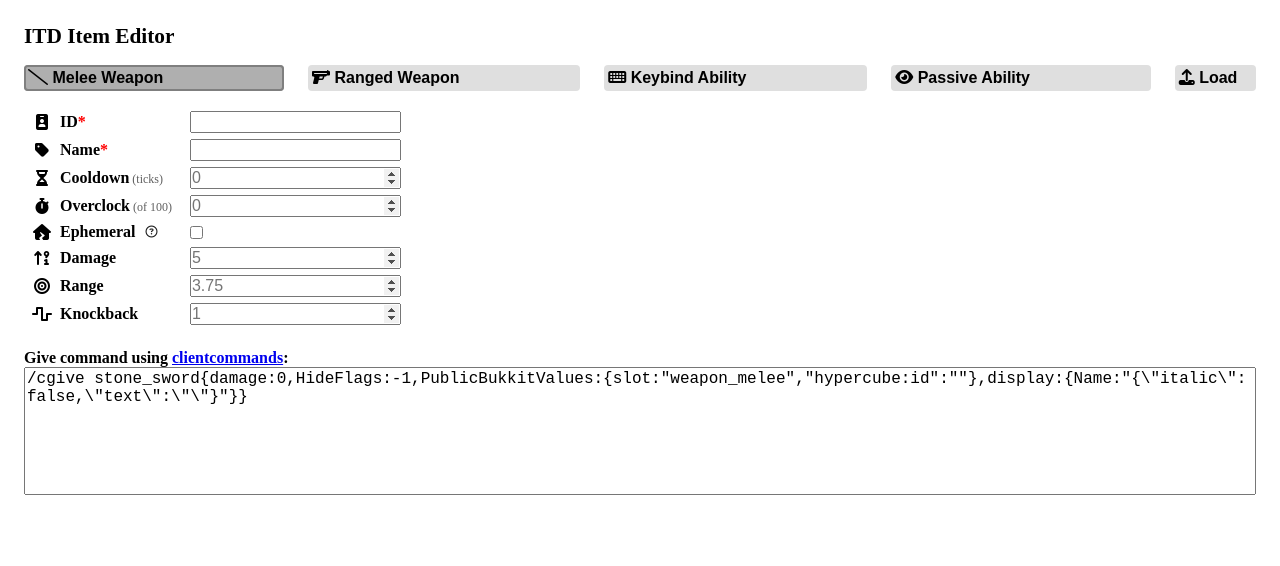
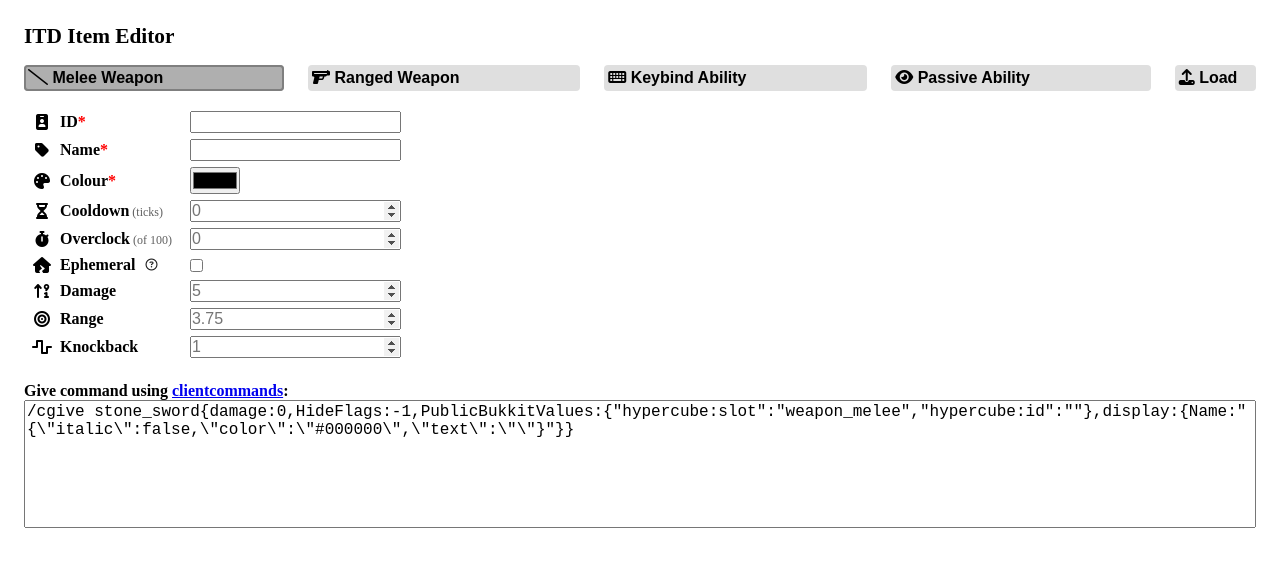
Before and after one commit to Totobird-Creations/Map-Storage, a plain HTML site: page itdsnb/itemgen.html in a window 1280 px wide. Drawn offline with nearby package versions, Linux system fonts and the light colour scheme.

Commit message:
Added colour to itemgen.html and fixed slot tag key.

```diff
--- a/itdsnb/itemgen.html
+++ b/itdsnb/itemgen.html
@@ -213,8 +213,9 @@
 
             <table id="item_entries">
 
-                <tr slot_types="weapon_melee weapon_ranged ability_keybind ability_passive" icon="fa id-badge" label="ID"   type="text" required nbt_path='PublicBukkitValues."hypercube:id"'                       ></tr>
-                <tr slot_types="weapon_melee weapon_ranged ability_keybind ability_passive" icon="fa tag"      label="Name" type="text" required nbt_path='display.Name'                      nbt_type="NbtSUCName" ></tr>
+                <tr                slot_types="weapon_melee weapon_ranged ability_keybind ability_passive" icon="fa id-badge" label="ID"     type="text"  required nbt_path='PublicBukkitValues."hypercube:id"'                       ></tr>
+                <tr                slot_types="weapon_melee weapon_ranged ability_keybind ability_passive" icon="fa tag"      label="Name"   type="text"  required nbt_path='display.Name'                      nbt_type="NbtSUCName" ></tr>
+                <tr id="ie_colour" slot_types="weapon_melee weapon_ranged ability_keybind ability_passive" icon="fa palette"  label="Colour" type="color" required                                                                    ></tr>
 
                 <tr                            slot_types="weapon_melee weapon_ranged ability_keybind ability_passive" icon="fa hourglass-half" label="Cooldown"  label_unit="ticks"  type="number"   placeholder="0" nbt_path='PublicBukkitValues."hypercube:cooldown"'  nbt_type="NbtDouble"       ></tr>
                 <tr                            slot_types="weapon_melee weapon_ranged ability_keybind ability_passive" icon="fa stopwatch"      label="Overclock" label_unit="of 100" type="number"   placeholder="0" nbt_path='PublicBukkitValues."hypercube:overclock"' nbt_type="NbtDouble"       ></tr>
@@ -305,7 +306,7 @@
 
                 // Specific use cases.
                 class NbtSUCName {constructor(text) {this.text = text;}
-                    toJSON() {return "\"{\\\"italic\\\":false,\\\"text\\\":\\\"" + this.text.replaceAll("\\", "\\\\\\\\").replaceAll("\"", "\\\\\\\"") + "\\\"}\"";}
+                    toJSON() {return "\"{\\\"italic\\\":false,\\\"color\\\":\\\"" + $("#item_entries tr#ie_colour td input").val() + "\\\",\\\"text\\\":\\\"" + this.text.replaceAll("\\", "\\\\\\\\").replaceAll("\"", "\\\\\\\"") + "\\\"}\"";}
                 }
                 class NbtSUCEphemeral {constructor(value) {this.value = value;}
                     toJSON() {if ($("#item_entries tr#ie_ephemeral td input").prop("checked")) {return "1.0d";} else {return null;}}
@@ -400,7 +401,7 @@
                         data.put("Charged", new NbtByte(1));
                         data.put("ChargedProjectiles", NbtList.from([NbtCompound.from({id : new NbtString("minecraft:arrow"), Count : new NbtByte(1)})]));
                     }
-                    data.put("PublicBukkitValues", NbtCompound.from({slot : new NbtString(current_slot_type)}));
+                    data.put("PublicBukkitValues", NbtCompound.from({"\"hypercube:slot\"" : new NbtString(current_slot_type)}));
 
                     $("#item_entries .slot_type_" + current_slot_type + " td input").each(function() {self = $(this);
                         var value = self.val();
```
